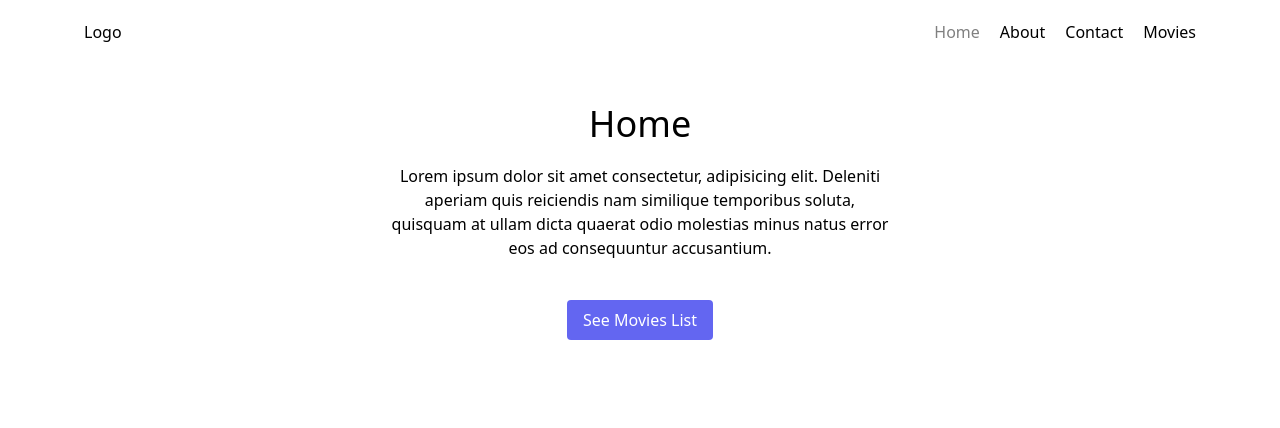
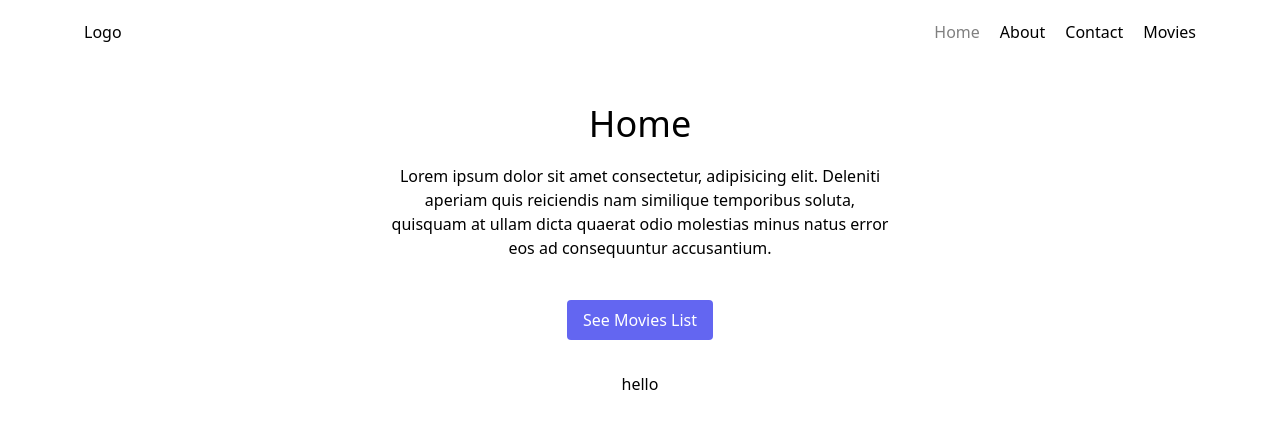
Before and after one commit to imran-khani/Testing-movies-site-react, a React (Vite) app: page / in a window 1280 px wide. Shown: the top 428 px of the page. Built offline with nearby package versions, Linux system fonts and the light colour scheme.

Commit message:
useContextapi

```diff
--- a/src/App.jsx
+++ b/src/App.jsx
@@ -7,6 +7,8 @@ import Navbar from "./pages/Navbar";
 import Contact from "./pages/Contact";
 import Error from "./pages/Error";
 import Movies from "./pages/Movies";
+import Context from "./Context";
+import Dashboard from "./Dashboard";
 
 const Name = createContext();
 function App() {
@@ -19,8 +21,10 @@ function App() {
           <Route path="/about" element={<About />} />
           <Route path="/contact" element={<Contact />} />
           <Route path="/movies" element={<Movies />} />
+          <Route path="/context" element={<Context />} />
           <Route path="*" element={<Error />} />
         </Routes>
+          <Dashboard />
       </Name.Provider>
     </>
   );
--- a/src/Context.jsx
+++ b/src/Context.jsx
@@ -1,3 +1,25 @@
-import { createContext } from 'react';
+const Context = () => {
+  const localLanguage = {
+    en: {
+      Greeting: "Hello",
+      text: "Welcome to our website",
+    },
+    it: {
+      Greeting: "Ciao!",
+      text: "Benvenuti sul nostro sito web",
+    },
+    fr: {
+      Greeting: "Bonjour !",
+      text: "Benvenuti sul nostro sito web",
+    },
+  };
+  return (
+    <>
+      <div className="max-w-6xl mx-auto flex justify-center  py-10">
+        <h1>hello</h1>
+      </div>
+    </>
+  );
+};
 
-export const Context = createContext("");
+export default Context;
--- /dev/null
+++ b/src/Dashboard.jsx
@@ -0,0 +1,10 @@
+
+const Dashboard = () => {
+  return (
+    <div className="flex justify-center align-center mt-8">
+      <h1 >hello</h1>
+    </div>
+  )
+}
+
+export default Dashboard
--- a/src/pages/About.jsx
+++ b/src/pages/About.jsx
@@ -1,4 +1,4 @@
-import React from "react";
+
 import { Name } from "../App";
 const About = () => {
   return (
--- a/src/pages/Contact.jsx
+++ b/src/pages/Contact.jsx
@@ -3,6 +3,9 @@ import { useState } from "react";
 const Contact = () => {
   const [inputValue, setInputValue] = useState("");
   const [formSubmitted, setFormSubmitted] = useState(false);
+
+
+
   const handleValueChange = (value) => {
     setInputValue(value);
     inputValue.length === 0 && formSubmitted && setFormSubmitted(false);
```
